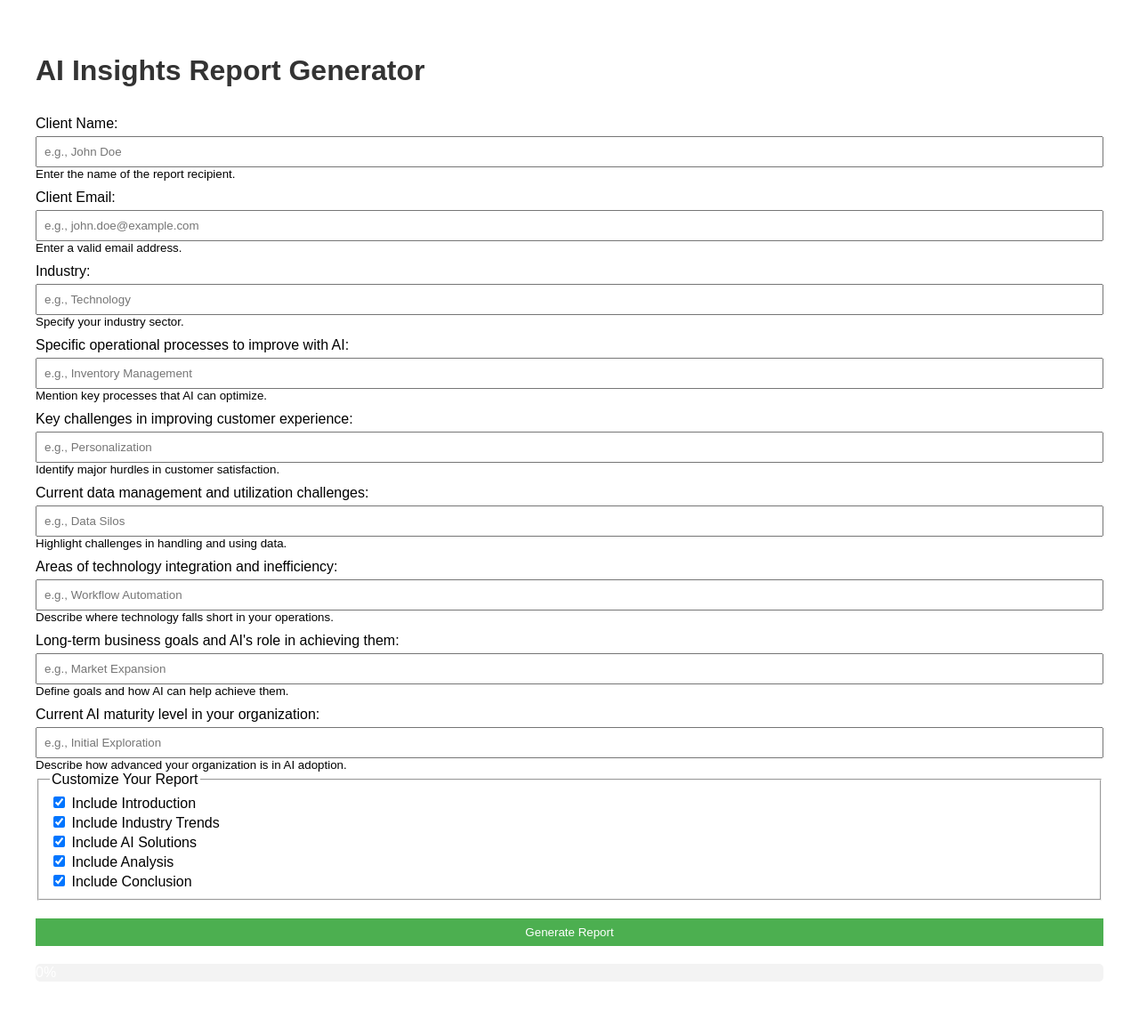
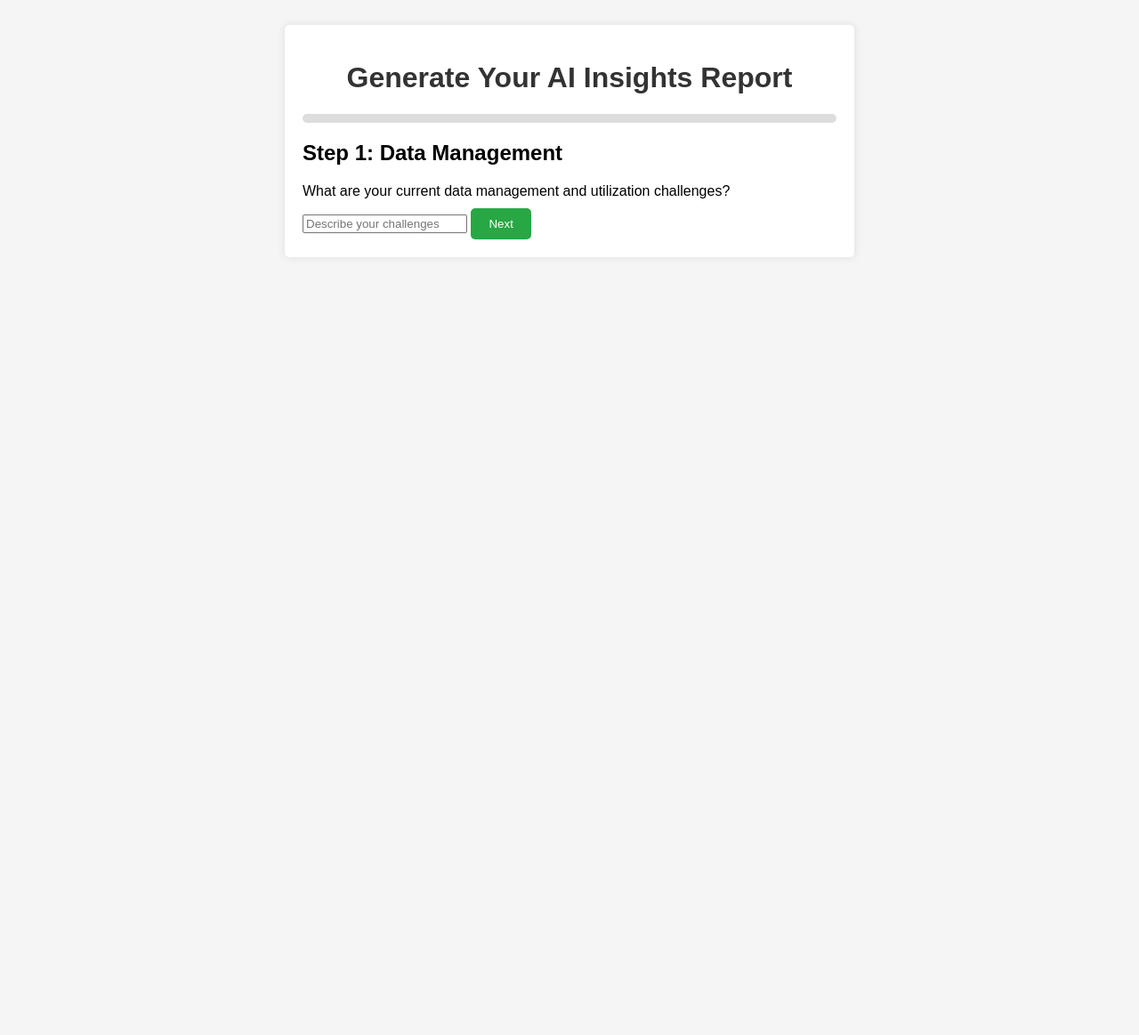
Before and after one commit to dmotts/ai-insights, a Flask app: page / in a window 1280 px wide. Shown: the whole page at 89% size. After the commit the page ends 269 px from the top, so only its background shows below. Run offline with Flask 3, Linux system fonts and the light colour scheme.

Commit message:
Update the frontend design

```diff
--- /dev/null
+++ b/static/script.js
@@ -0,0 +1,67 @@
+document.addEventListener('DOMContentLoaded', function() {
+    const steps = Array.from(document.querySelectorAll('.form-step'));
+    const nextBtns = document.querySelectorAll('.next-step');
+    const prevBtns = document.querySelectorAll('.prev-step');
+    const submitBtn = document.querySelector('.submit-form');
+    const progress = document.getElementById('progress');
+    let currentStep = 0;
+
+    function showStep(step) {
+        steps.forEach((el, index) => {
+            el.classList.toggle('active', index === step);
+        });
+        progress.style.width = `${(step / (steps.length - 1)) * 100}%`;
+    }
+
+    nextBtns.forEach(button => {
+        button.addEventListener('click', () => {
+            if (currentStep < steps.length - 1) {
+                currentStep++;
+                showStep(currentStep);
+            }
+        });
+    });
+
+    prevBtns.forEach(button => {
+        button.addEventListener('click', () => {
+            if (currentStep > 0) {
+                currentStep--;
+                showStep(currentStep);
+            }
+        });
+    });
+
+    submitBtn.addEventListener('click', () => {
+        const formData = new FormData(document.getElementById('reportForm'));
+        const data = Object.fromEntries(formData.entries());
+        data.includeIntroduction = formData.get('includeIntroduction') !== null;
+        data.includeIndustryTrends = formData.get('includeIndustryTrends') !== null;
+        data.includeAISolutions = formData.get('includeAISolutions') !== null;
+        data.includeAnalysis = formData.get('includeAnalysis') !== null;
+        data.includeConclusion = formData.get('includeConclusion') !== null;
+
+        fetch('/generate_report', {
+            method: 'POST',
+            headers: { 'Content-Type': 'application/json' },
+            body: JSON.stringify(data),
+        })
+        .then(response => response.json())
+        .then(response => {
+            if (response.status === 'success') {
+                alert('Report generated successfully!');
+                // Redirect or open the PDF and HTML report
+                window.open(response.pdf_url, '_blank'); // Opens PDF in a new tab
+                // Optionally redirect to the HTML version
+                window.location.href = `/view_report/${response.report_id}`;
+            } else {
+                alert('Error: ' + response.message);
+            }
+        })
+        .catch(error => {
+            console.error('Error:', error);
+        });
+    });
+
+    // Initialize the form by showing the first step
+    showStep(currentStep);
+});
--- a/static/styles.css
+++ b/static/styles.css
@@ -1,57 +1,71 @@
 body {
     font-family: Arial, sans-serif;
-    margin: 20px;
+    background-color: #f5f5f5;
     padding: 20px;
 }
 
-h1, h2 {
+.container {
+    max-width: 600px;
+    margin: 0 auto;
+    background-color: #fff;
+    padding: 20px;
+    border-radius: 5px;
+    box-shadow: 0 0 10px rgba(0, 0, 0, 0.1);
+}
+
+h1 {
+    text-align: center;
     color: #333;
 }
 
-form {
-    display: flex;
-    flex-direction: column;
+.form-step {
+    display: none;
 }
 
-label {
-    margin-top: 10px;
-}
-
-input, button {
-    padding: 8px;
-    margin-top: 5px;
+.form-step.active {
+    display: block;
 }
 
 button {
-    background-color: #4CAF50;
-    color: white;
+    margin-top: 10px;
+    padding: 10px 20px;
     border: none;
+    background-color: #28a745;
+    color: #fff;
     cursor: pointer;
-    margin-top: 20px;
+    border-radius: 5px;
 }
 
 button:hover {
-    background-color: #45a049;
+    background-color: #218838;
 }
 
-#result {
-    margin-top: 20px;
+button.prev-step {
+    background-color: #007bff;
 }
 
-/* Progress Bar Styles */
-.progress-container {
-    width: 100%;
-    background-color: #f3f3f3;
-    border-radius: 5px;
-    margin-top: 20px;
+button.prev-step:hover {
+    background-color: #0069d9;
+}
+
+button.submit-form {
+    background-color: #ffc107;
+}
+
+button.submit-form:hover {
+    background-color: #e0a800;
 }
 
 .progress-bar {
+    background-color: #ddd;
+    border-radius: 5px;
+    overflow: hidden;
+    margin-bottom: 20px;
+}
+
+#progress {
+    background-color: #28a745;
+    height: 10px;
     width: 0;
-    height: 20px;
-    background-color: #4CAF50;
-    text-align: center;
-    line-height: 20px;
-    color: white;
-    border-radius: 5px;
+    transition: width 0.4s ease;
 }
--- a/templates/generate_report.html
+++ b/templates/generate_report.html
@@ -3,121 +3,66 @@
 <head>
     <meta charset="UTF-8">
     <meta name="viewport" content="width=device-width, initial-scale=1.0">
-    <title>Generate AI Insights Report</title>
-    <link rel="stylesheet" href="/static/styles.css">
+    <title>Generate Report</title>
+    <link rel="stylesheet" href="{{ url_for('static', filename='styles.css') }}">
 </head>
 <body>
-    <h1>AI Insights Report Generator</h1>
-    <form id="reportForm">
-        <label for="client_name">Client Name:</label>
-        <input type="text" id="client_name" name="client_name" required placeholder="e.g., John Doe">
-        <small>Enter the name of the report recipient.</small>
+    <div class="container">
+        <h1>Generate Your AI Insights Report</h1>
+        <div class="progress-bar">
+            <div id="progress"></div>
+        </div>
+        <form id="reportForm">
+            <!-- Step 1 -->
+            <div class="form-step">
+                <h2>Step 1: Data Management</h2>
+                <label for="question1">What are your current data management and utilization challenges?</label>
+                <input type="text" id="question1" name="question1" placeholder="Describe your challenges">
+                <button type="button" class="next-step">Next</button>
+            </div>
 
-        <label for="client_email">Client Email:</label>
-        <input type="email" id="client_email" name="client_email" required placeholder="e.g., john.doe@example.com">
-        <small>Enter a valid email address.</small>
+            <!-- Step 2 -->
+            <div class="form-step">
+                <h2>Step 2: Technology Integration</h2>
+                <label for="question2">What are the areas of technology integration and inefficiency?</label>
+                <input type="text" id="question2" name="question2" placeholder="Describe inefficiencies">
+                <button type="button" class="prev-step">Previous</button>
+                <button type="button" class="next-step">Next</button>
+            </div>
 
-        <label for="industry">Industry:</label>
-        <input type="text" id="industry" name="industry" required placeholder="e.g., Technology">
-        <small>Specify your industry sector.</small>
+            <!-- Step 3 -->
+            <div class="form-step">
+                <h2>Step 3: Business Goals</h2>
+                <label for="question3">What are your long-term business goals and AI's role in achieving them?</label>
+                <input type="text" id="question3" name="question3" placeholder="Define your goals">
+                <button type="button" class="prev-step">Previous</button>
+                <button type="button" class="next-step">Next</button>
+            </div>
 
-        <label for="question1">Specific operational processes to improve with AI:</label>
-        <input type="text" id="question1" name="question1" required placeholder="e.g., Inventory Management">
-        <small>Mention key processes that AI can optimize.</small>
+            <!-- Step 4 -->
+            <div class="form-step">
+                <h2>Step 4: AI Maturity Level</h2>
+                <label for="question4">What is the current AI maturity level in your organization?</label>
+                <input type="text" id="question4" name="question4" placeholder="Describe your AI maturity">
+                <button type="button" class="prev-step">Previous</button>
+                <button type="button" class="next-step">Next</button>
+            </div>
 
-        <label for="question2">Key challenges in improving customer experience:</label>
-        <input type="text" id="question2" name="question2" required placeholder="e.g., Personalization">
-        <small>Identify major hurdles in customer satisfaction.</small>
-
-        <label for="question3">Current data management and utilization challenges:</label>
-        <input type="text" id="question3" name="question3" required placeholder="e.g., Data Silos">
-        <small>Highlight challenges in handling and using data.</small>
-
-        <label for="question4">Areas of technology integration and inefficiency:</label>
-        <input type="text" id="question4" name="question4" required placeholder="e.g., Workflow Automation">
-        <small>Describe where technology falls short in your operations.</small>
-
-        <label for="question5">Long-term business goals and AI's role in achieving them:</label>
-        <input type="text" id="question5" name="question5" required placeholder="e.g., Market Expansion">
-        <small>Define goals and how AI can help achieve them.</small>
-
-        <label for="question6">Current AI maturity level in your organization:</label>
-        <input type="text" id="question6" name="question6" required placeholder="e.g., Initial Exploration">
-        <small>Describe how advanced your organization is in AI adoption.</small>
-
-        <!-- Add customization options -->
-        <fieldset>
-            <legend>Customize Your Report</legend>
-            <input type="checkbox" id="includeIntroduction" name="includeIntroduction" checked>
-            <label for="includeIntroduction">Include Introduction</label><br>
-
-            <input type="checkbox" id="includeIndustryTrends" name="includeIndustryTrends" checked>
-            <label for="includeIndustryTrends">Include Industry Trends</label><br>
-
-            <input type="checkbox" id="includeAISolutions" name="includeAISolutions" checked>
-            <label for="includeAISolutions">Include AI Solutions</label><br>
-
-            <input type="checkbox" id="includeAnalysis" name="includeAnalysis" checked>
-            <label for="includeAnalysis">Include Analysis</label><br>
-
-            <input type="checkbox" id="includeConclusion" name="includeConclusion" checked>
-            <label for="includeConclusion">Include Conclusion</label><br>
-        </fieldset>
-
-        <button type="submit">Generate Report</button>
-    </form>
-
-    <!-- Progress Bar -->
-    <div class="progress-container">
-        <div class="progress-bar" id="progressBar">0%</div>
+            <!-- Step 5 -->
+            <div class="form-step">
+                <h2>Step 5: Report Customization</h2>
+                <p>Customize Your Report</p>
+                <label><input type="checkbox" name="includeIntroduction" checked> Include Introduction</label>
+                <label><input type="checkbox" name="includeIndustryTrends" checked> Include Industry Trends</label>
+                <label><input type="checkbox" name="includeAISolutions" checked> Include AI Solutions</label>
+                <label><input type="checkbox" name="includeAnalysis" checked> Include Analysis</label>
+                <label><input type="checkbox" name="includeConclusion" checked> Include Conclusion</label>
+                <button type="button" class="prev-step">Previous</button>
+                <button type="button" class="submit-form">Submit</button>
+            </div>
+        </form>
     </div>
 
-    <div id="result"></div>
-
-    <script>
-        document.getElementById('reportForm').addEventListener('submit', async function(e) {
-            e.preventDefault();
-            const formData = new FormData(this);
-            const formObject = Object.fromEntries(formData.entries());
-
-            // Reset progress bar
-            const progressBar = document.getElementById('progressBar');
-            progressBar.style.width = '0%';
-            progressBar.textContent = '0%';
-
-            // Simulate progress
-            function updateProgress(percent) {
-                progressBar.style.width = percent + '%';
-                progressBar.textContent = percent + '%';
-            }
-
-            updateProgress(20); // Start progress
-
-            const response = await fetch('/generate_report', {
-                method: 'POST',
-                headers: {
-                    'Content-Type': 'application/json'
-                },
-                body: JSON.stringify(formObject)
-            });
-
-            updateProgress(60); // Midway progress
-
-            const result = await response.json();
-            updateProgress(100); // Complete progress
-
-            const resultDiv = document.getElementById('result');
-            if (result.status === 'success') {
-                resultDiv.innerHTML = `
-                    <h2>Report Generated Successfully!</h2>
-                    <p>Report ID: ${result.report_id}</p>
-                    <p><a href="${result.pdf_url}" target="_blank">Download PDF</a></p>
-                    <p><a href="${result.doc_url}" target="_blank">View Google Doc</a></p>
-                `;
-            } else {
-                resultDiv.innerHTML = `<h2>Error: ${result.message}</h2>`;
-            }
-        });
-    </script>
+    <script src="{{ url_for('static', filename='script.js') }}"></script>
 </body>
 </html>
```
